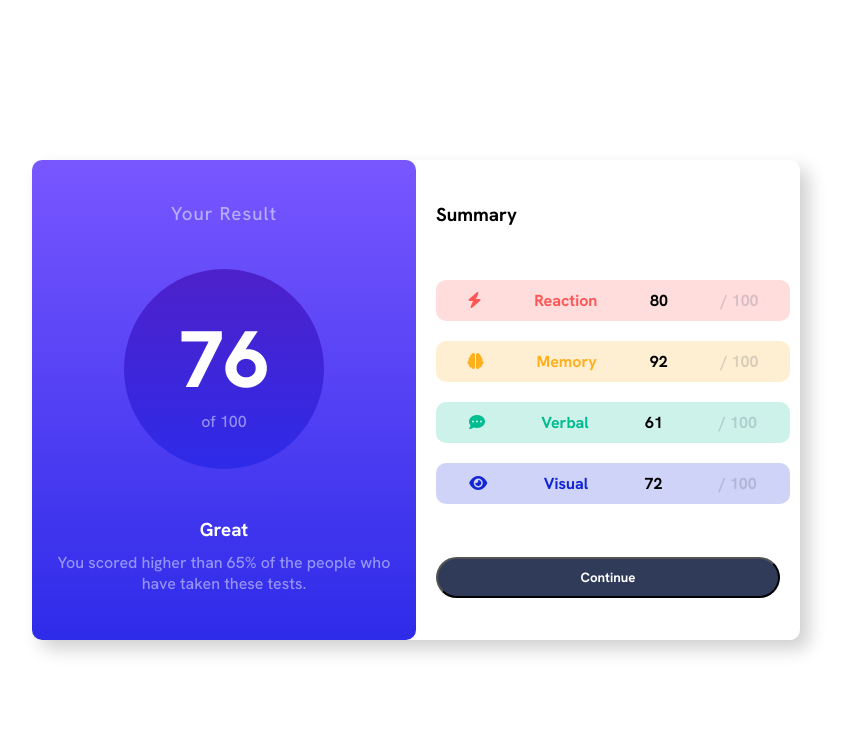
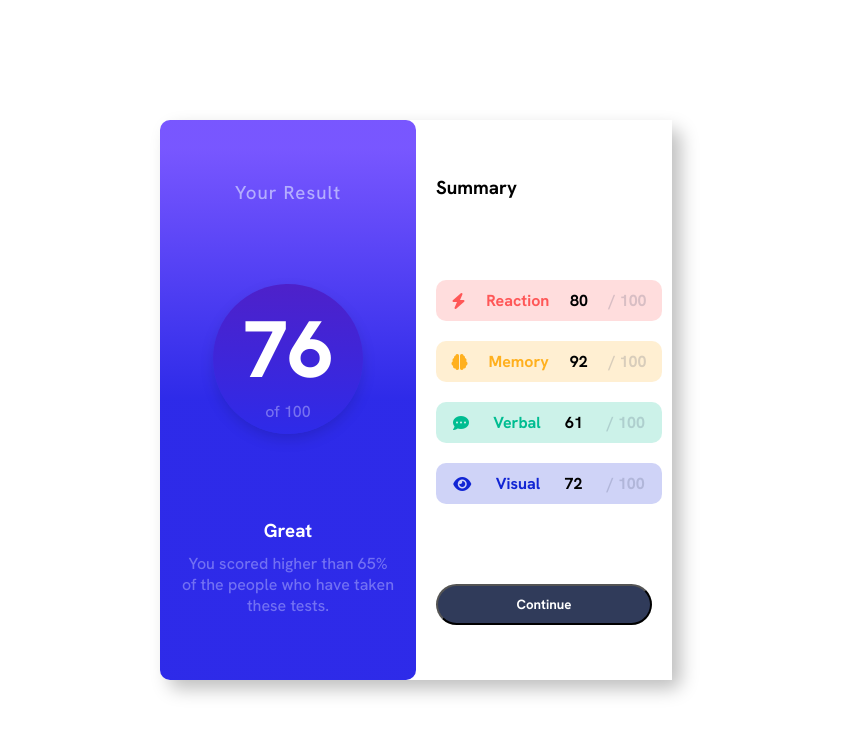
Before and after one commit to nanateng1/Result-Summary-component, a plain HTML site: page index.html in a window 1280 px wide. Shown: the whole page, without its empty margins (224-1069 px from the left). Drawn offline with Linux system fonts and the light colour scheme.

Commit message:
made changes to CSS

```diff
--- a/index.html
+++ b/index.html
@@ -19,8 +19,8 @@
 
 </head>
 <body>
-  <div class="wrapper">
-    <div class="left-wrapper">
+  <main class="wrapper">
+    <section class="left-wrapper">
       <h3 class="result">
         Your Result
       </h3>
@@ -31,8 +31,8 @@
         <h3 class="section-title">Great</h3>
         <p>You scored higher than 65% of the people who have taken these tests.</p>
       </div>
-    </div>
-    <div class="right-wrapper">
+    </section>
+    <section class="right-wrapper">
       <h3 class="summary-title"> Summary</h3>
       <div class="result-details">
         <div class="summary-details">
@@ -61,8 +61,8 @@
         </div>
       </div>
       <button class="btn">Continue</button>
-    </div>
-  </div>
+    </section>
+  </main>
 
 
 
--- a/style.css
+++ b/style.css
@@ -16,9 +16,9 @@ body {
     margin: auto;
     padding: auto;
     background-color: rgb(255, 255, 255);
-    box-shadow:9px 9px 18px rgba(0, 0, 0, 0.19);
-    width: 60%;
-    height: 60%;
+    box-shadow:9px 9px 18px rgba(0, 0, 0, 0.251);
+    max-width: 40%;
+    height: 70%;
     border-radius: 10px;
 }
 
@@ -26,7 +26,7 @@ body {
 
 .left-wrapper {
     width: 50%;
-    background-image: linear-gradient(hsl(252, 100%, 67%), hsl(241, 81%, 54%));
+    background-image: linear-gradient(hsl(252, 100%, 67%) 5%, hsl(241, 81%, 54%) 50%);
     display: flex;
     flex-direction: column;
     justify-content: space-around;
@@ -45,11 +45,11 @@ body {
 
 .score {
     border-radius: 50%;
-    width: 200px;
-    height: 200px;
+    width: 150px;
+    height: 150px;
     background-image: linear-gradient(hsla(256, 72%, 46%, 1),hsl(241, 81%, 54%) );
-    /* box-shadow:
-    9px 6px 17px -13px rgba(0, 0, 0, 0.19); */
+    box-shadow:
+    0px 6px 17px -4px rgba(0, 0, 0, 0.19);
     position: relative;
 }
 
@@ -59,7 +59,7 @@ body {
     left: 50%;
     transform: translate(-50%, -50%);
     text-align: center;
-    color: hsla(241, 100%, 89%, 0.651);
+    color: hsla(241, 100%, 89%, 0.46);
 }
 
 .score-detail > span {
@@ -78,12 +78,13 @@ body {
 }
 .remarks-section > p {
     padding: 5px 0;
-    color: hsla(241, 100%, 89%, 0.651);
+    color: hsla(241, 100%, 89%, 0.448);
 }
 
 /* Right Side */
 .right-wrapper {
     width: 50%;
+    background-color: white;
     display: flex;
     flex-direction: column;
     justify-content: space-around;
```
